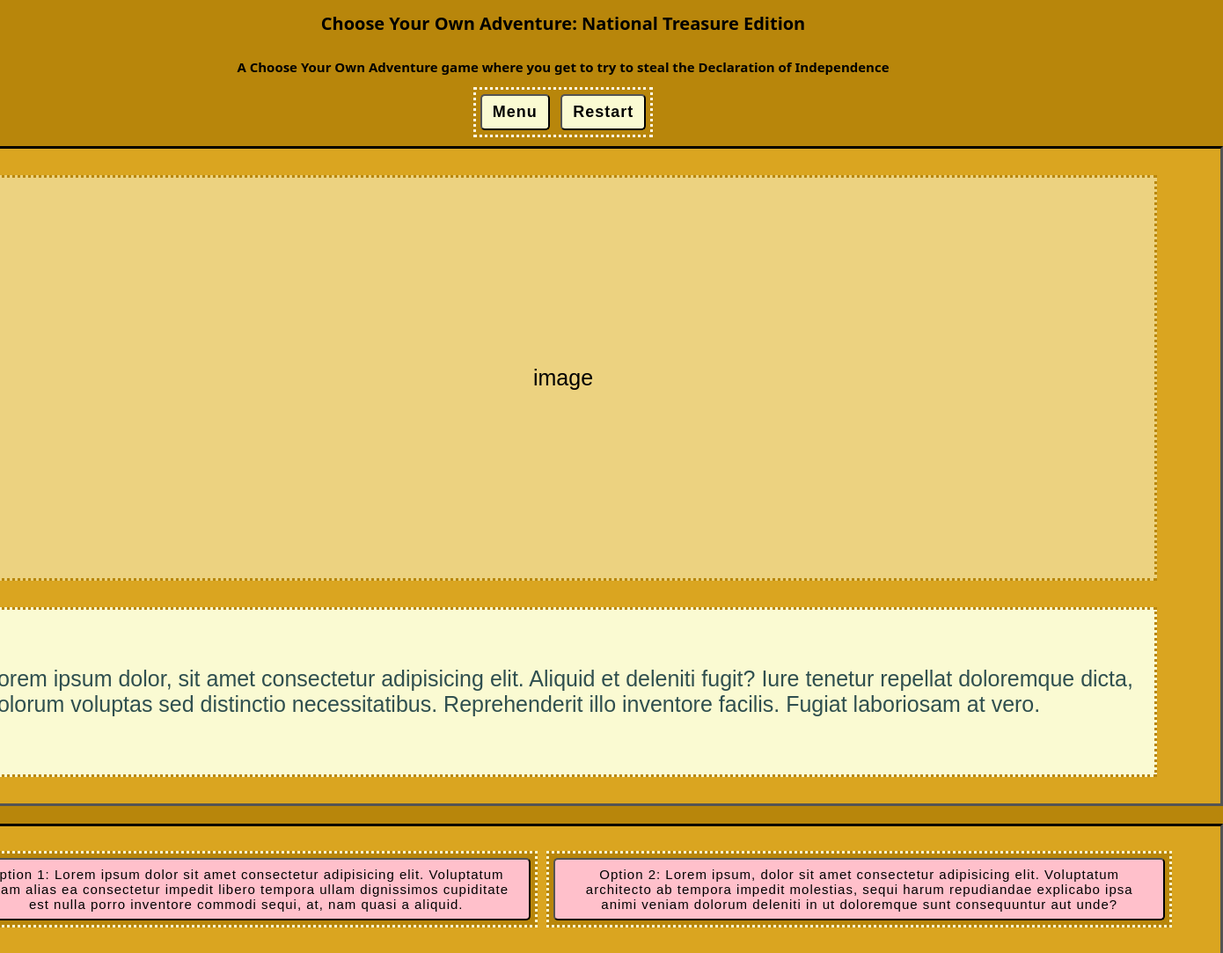
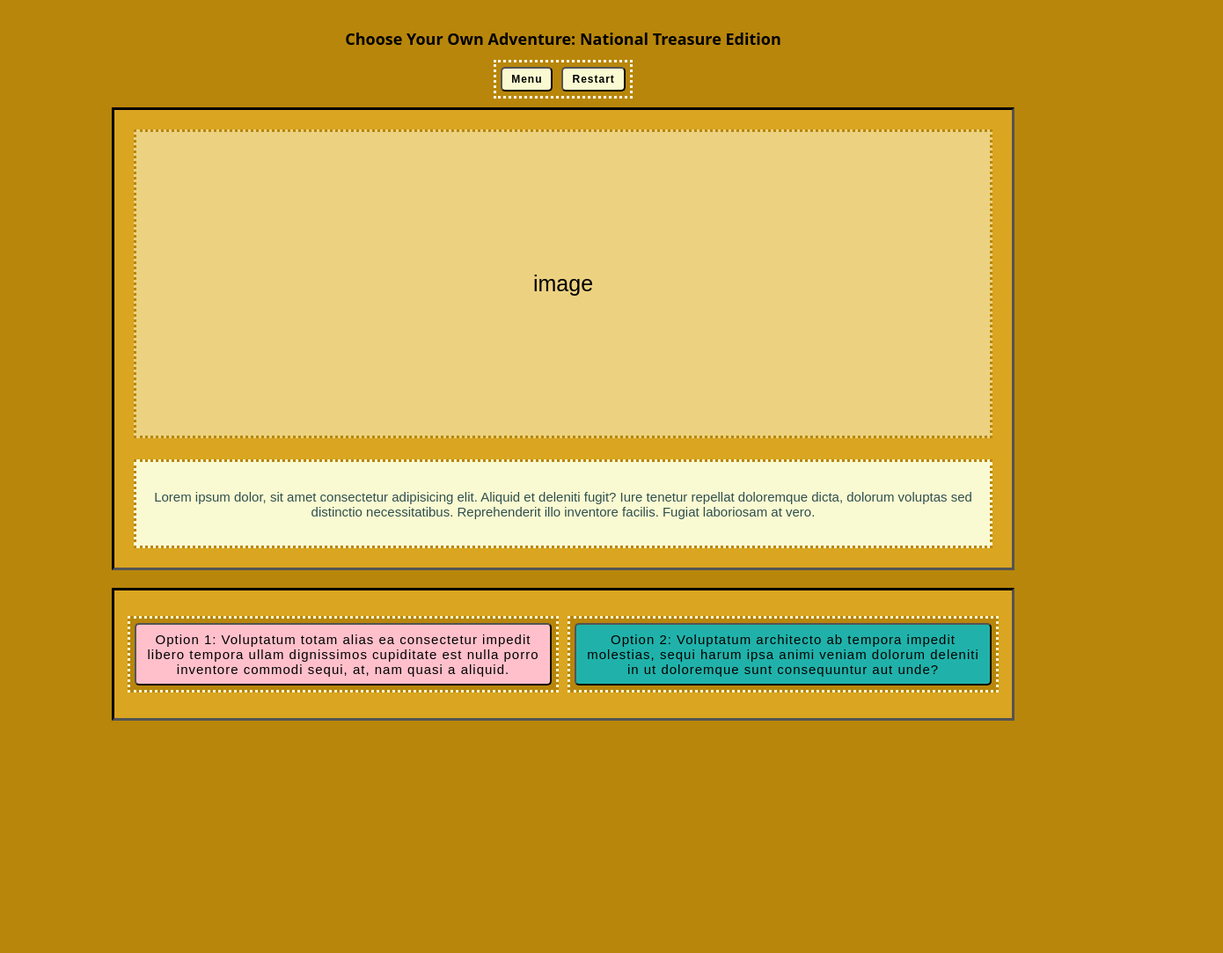
Before and after one commit to natnichols/cyo-natl-treasure, a plain HTML site: page index.html in a window 1280 px wide. Shown: the top 1083 px of the page at 88% size, 1390 px wide, since content can reach past the window. After the commit the page ends 849 px from the top, so only its background shows below. Drawn offline with Linux system fonts and the light colour scheme.

Commit message:
fix proportions and sizing, adjust for 100 zoom

```diff
--- a/css/style.css
+++ b/css/style.css
@@ -1,25 +1,30 @@
-html {
+/* html {
   box-sizing: border-box
 }
 
 /* The Universal Selector */
-*, /* All elements*/
-*::before, /* All ::before pseudo-elements */
-*::after { /* All ::after pseudo-elements */
-  /* height & width will now include border & padding by default
-     but can be over-ridden as needed */
+/* asterisk = All elements */
+/* All ::before pseudo-elements */
+/* All ::after pseudo-elements */
+/* height & width will now include border & padding by default
+but can be over-ridden as needed */
+/*
+/ *,
+/ *::before,
+/ *::after {
   box-sizing: inherit;
-}
+} */
 
 /* resets font size to be 62.5% of the user preference -
      in most browser configurations this will be 10px */
-:root {
+/* :root {
   font-size: 62.5%;
-}
+} */
 
 nav {
   border: #FFFAE3;
   border-style: dotted;
+  display: flex;
 }
 
 body {
@@ -27,11 +32,17 @@ body {
   /* Use a system font, if none are available use an available sans-sarif font */
   font-family: system-ui, -apple-system, BlinkMacSystemFont, "Segoe UI",
         Roboto, Oxygen-Sans, Ubuntu, Cantarell, "Helvetica Neue", sans-serif;
-  margin: 0;
+  margin: 10px;
+  padding: 10px;
   display: flex;
   flex-direction: column;
   justify-content: center;
   align-items: center;
+}
+
+h1 {
+  font-size: 18px;
+  text-align: center;
 }
 
 /* menu & restart buttons don't have individual styling yet - below is placeholder default button styling */
@@ -40,8 +51,8 @@ button {
   border-radius: 5px;
   color: black;
   background-color: lightgoldenrodyellow;
-  font-size: 18px;
-  padding: 8px 12px;
+  font-size: 12px;
+  padding: 5px 10px;
   letter-spacing: 1px;
   font-weight: bold;
 }
@@ -58,12 +69,12 @@ button:hover {
   background-color: goldenrod;
   display: flex;
   flex-direction: column;
-  height: 750px;
-  width: 1500px;
+  height: 500px;
+  width: 1000px;
   justify-content: space-around;
   align-items: center;
   margin: 10px;
-  padding: 15px;
+  padding: 10px;
   border-style: inset;
   border-color: black;
 }
@@ -72,12 +83,12 @@ button:hover {
   background-color: goldenrod;
   display: flex;
   /* flex-direction: column; */
-  height: 150px;
-  width: 1500px;
+  height: 125px;
+  width: 1000px;
   justify-content: space-around;
   align-items: center;
   margin: 10px;
-  padding: 50px;
+  padding: 10px;
   border-style: inset;
   border-color: black;
 }
@@ -85,13 +96,14 @@ button:hover {
 .flex-ip-child {
   background-color: lightgoldenrodyellow;
   color: darkslategrey;
+  text-align: center;
   font-family: sans-serif;
   font-size: 25px;
   display: flex;
   align-items: center;
   justify-content: center;
-  margin: 15px;
-  padding: 15px;
+  margin: 5px;
+  padding: 10px;
   border-style: dotted;
   border-color: darkgoldenrod;
 }
@@ -99,13 +111,14 @@ button:hover {
 .flex-ip-child#image {
   background-color: rgba(255, 255, 224, 0.5);
   color: black;
-  height: 750px;
-  width: 1350px;
+  height: 325px;
+  width: 950px;
 }
 
 .flex-ip-child#prompt {
-  height: 300px;
-  width: 1350px;
+  height: 75px;
+  width: 950px;
+  font-size: 15px;
 }
 
 .flex-option-child {
@@ -116,15 +129,8 @@ button:hover {
   border-color: lightgoldenrodyellow;
   background-color: darkgoldenrod;
   margin: 5px;
+  width: 500px;
 }
-
-
-/* set aside - was commented out under `button`
-font-size: 18px;
-padding: 8px 12px;
-letter-spacing: 2px;
-font-weight: bold;
-*/
 
 .option-btn {
   margin: 5px;
@@ -132,15 +138,13 @@ font-weight: bold;
   color: black;
   background-color: pink;
   font-size: 15px;
-  padding: 8px 12px;
+  padding: 8px;
   font-weight: 500;
 }
-/* button#option2 {
-  margin: 5px;
-  border-radius: 5px;
-  color: black;
-  background-color: lightgreen;
-} */
+
+.option-btn#option2 {
+ background-color: lightseagreen;
+}
 
 @media only screen and (max-width: 1024px) {
   .flex-img-prompt-parent {
@@ -150,9 +154,9 @@ font-weight: bold;
 
   }
   .flex-option-parent {
-    height: 175px;
+    /* height: 175px; */
     /* add sizing scaling */
-    flex-direction: column;
+    /* flex-direction: column; */
     background-color: darkgoldenrod;
     padding: 5px;
     justify-content: space-around;
@@ -161,21 +165,22 @@ font-weight: bold;
     background-color: goldenrod;
     border-style: dotted;
     border-color: lightgoldenrodyellow;
-    height: 750px;
-    width: 1350px;
+    /* height: 750px; */
+    /* width: 1350px; */
   }
   .flex-ip-child#prompt {
     background-color: rgb(251, 224, 153);
     color: black;
     border-style: dotted;
     border-color: goldenrod;
-    height: 100px;
-    width: 1350px;
+    /* height: 100px; */
+    /* width: 1350px; */
   }
   .flex-option-child {
     border-style: dotted;
     border-color: lightgoldenrodyellow;
     background-color: goldenrod;
+    display: flex;
   }
   .option-btn {
     background-color: lightgreen;
--- a/index.html
+++ b/index.html
@@ -15,7 +15,6 @@
 </head>
 <body>
   <h1>Choose Your Own Adventure: National Treasure Edition</h1>
-  <h2>A Choose Your Own Adventure game where you get to try to steal the Declaration of Independence</h2>
   <nav>
     <button id="menu">Menu</button>
     <button id="restart">Restart</button>
@@ -26,10 +25,10 @@
   </section>
   <section class="flex-option-parent">
     <div class="flex-option-child">
-      <button class ="option-btn" id="option1">Option 1: Lorem ipsum dolor sit amet consectetur adipisicing elit. Voluptatum totam alias ea consectetur impedit libero tempora ullam dignissimos cupiditate est nulla porro inventore commodi sequi, at, nam quasi a aliquid.</button>
+      <button class ="option-btn" id="option1">Option 1: Voluptatum totam alias ea consectetur impedit libero tempora ullam dignissimos cupiditate est nulla porro inventore commodi sequi, at, nam quasi a aliquid.</button>
     </div>
     <div class="flex-option-child">
-      <button class ="option-btn" id="option2">Option 2: Lorem ipsum, dolor sit amet consectetur adipisicing elit. Voluptatum architecto ab tempora impedit molestias, sequi harum repudiandae explicabo ipsa animi veniam dolorum deleniti in ut doloremque sunt consequuntur aut unde?</button>
+      <button class ="option-btn" id="option2">Option 2: Voluptatum architecto ab tempora impedit molestias, sequi harum ipsa animi veniam dolorum deleniti in ut doloremque sunt consequuntur aut unde?</button>
     </div>
   </section>
 </body>
```
